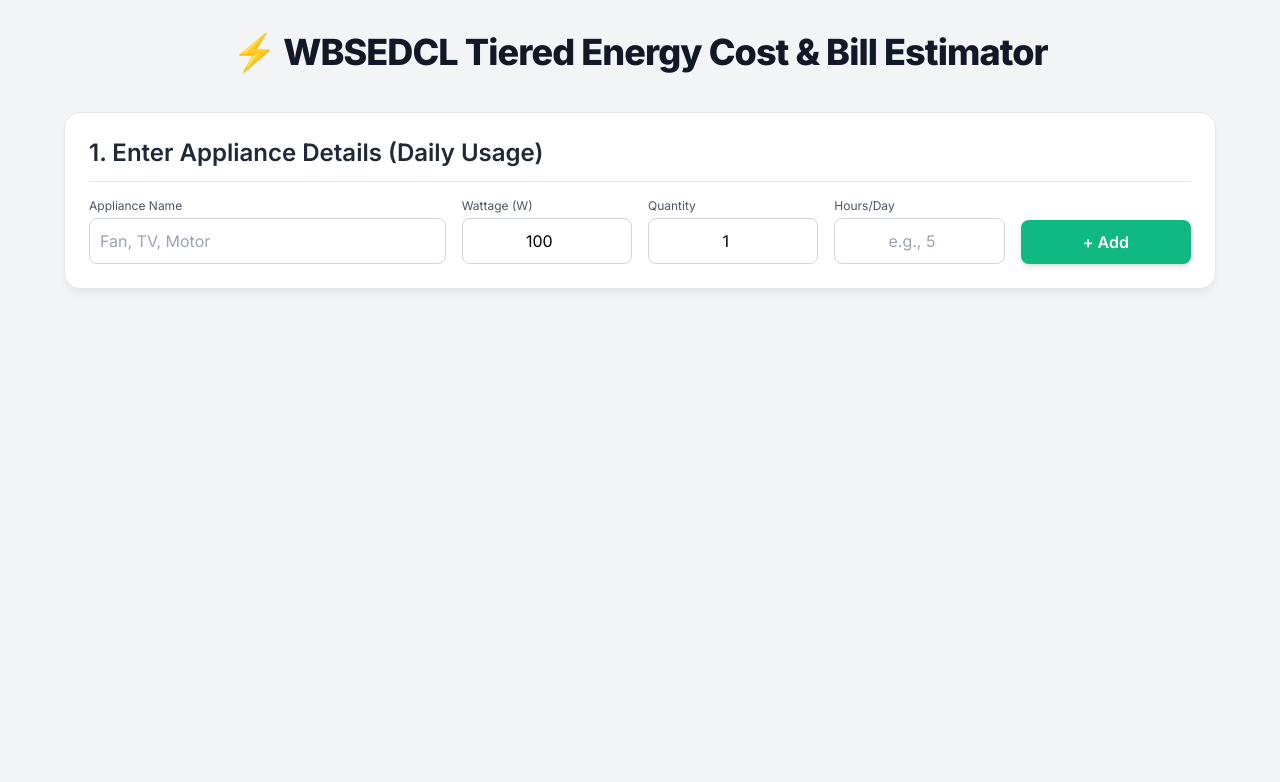
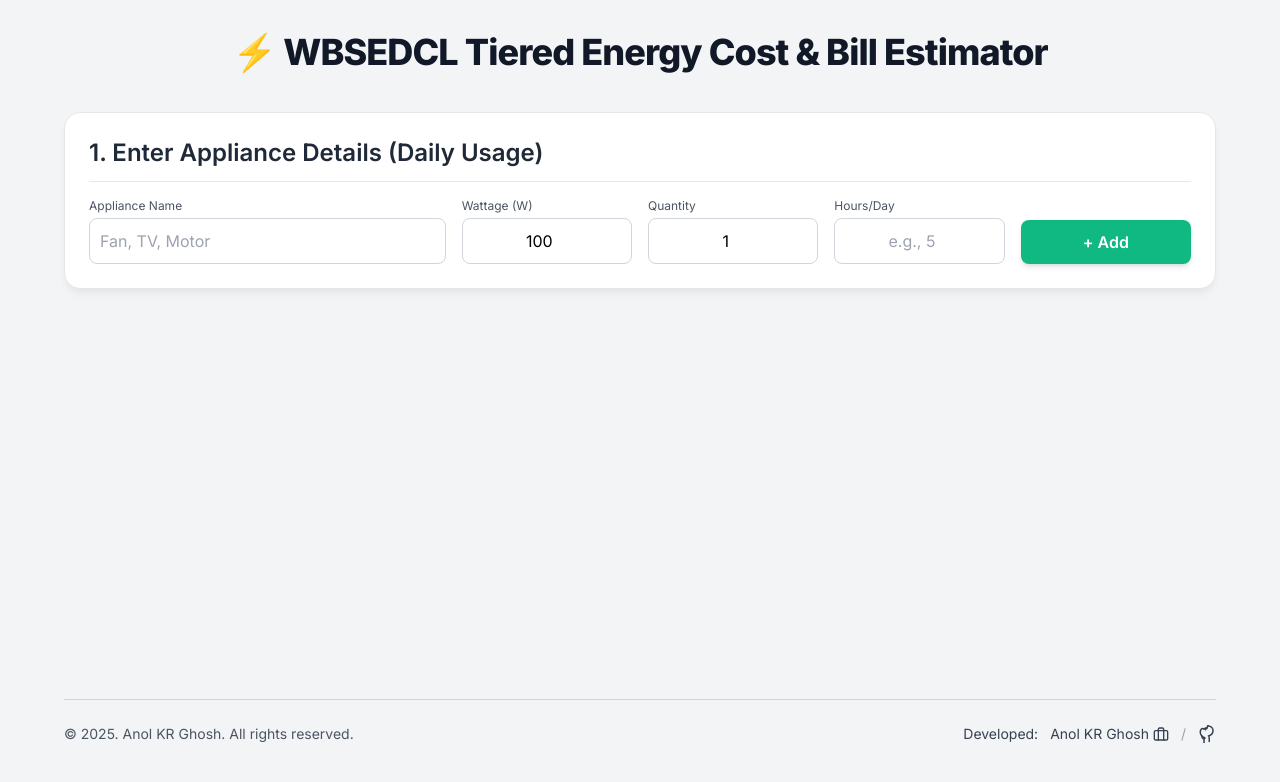
Before and after one commit to anolkrghosh/wbsedcl-cost-estimator, a plain HTML site: page index.html in a window 1280 px wide. Drawn offline with nearby package versions, Linux system fonts and the light colour scheme.

Commit message:
Optimize

```diff
--- a/index.html
+++ b/index.html
@@ -3,11 +3,13 @@
 <head>
     <meta charset="UTF-8">
     <meta name="viewport" content="width=device-width, initial-scale=1.0">
-
-    <title>WBSEDCL Electricity Bill Calculator | Accurate Tiered Tariff Estimation | West Bengal</title>
-    <meta name="description" content="Calculate your WBSEDCL electricity bill accurately using the latest tiered tariff structure. Estimate monthly cost (INR/₹) based on appliance usage and consumer category (Domestic/Commercial).">
-    <meta name="keywords" content="WBSEDCL bill calculator, WBSEDCL tariff, West Bengal electricity cost, electricity bill estimate, tiered tariff calculator, domestic consumption, commercial tariff, INR cost calculation">
-
+    <!-- SEO Optimization for WBSEDCL Search -->
+    <!-- UPDATED: Added developer's name for search optimization -->
+    <title>⚡ WBSEDCL Bill Calculator by Anol KR Ghosh | Electricity Tariff & Cost Estimator</title>
+    <meta name="description" content="Calculate your WBSEDCL electricity bill accurately using the latest tiered tariff structure. Developed by Anol KR Ghosh. Estimate monthly cost (INR/₹) based on appliance usage.">
+    <!-- UPDATED: Added name variations to keywords -->
+    <meta name="keywords" content="WBSEDCL bill calculator, WBSEDCL tariff, Anol KR Ghosh, Anol Ghosh portfolio, electricity bill estimate, tiered tariff calculator, domestic consumption, commercial tariff, INR cost calculation">
+    <!-- End SEO -->
     <script src="https://cdn.tailwindcss.com"></script>
     <link href="https://fonts.googleapis.com/css2?family=Inter:wght@400;600;700;800&display=swap" rel="stylesheet">
     <style>
@@ -61,10 +63,10 @@
         }
     </style>
 </head>
-<body class="p-4 sm:p-8">
+<body class="p-4 sm:p-8 flex flex-col min-h-screen">
 
-    <div id="app" class="max-w-6xl mx-auto">
-        <!-- H1 updated for SEO -->
+    <div id="app" class="max-w-6xl mx-auto flex-grow w-full">
+        <!-- H1 updated for SEO and ⚡ icon -->
         <h1 class="text-4xl font-extrabold text-gray-900 mb-10 text-center tracking-tight">
             ⚡ WBSEDCL Tiered Energy Cost & Bill Estimator
         </h1>
@@ -274,6 +276,41 @@
             </button>
         </div>
     </div>
+
+    <!-- FOOTER SECTION -->
+    <footer class="mt-12 w-full max-w-6xl mx-auto border-t border-gray-300 py-6">
+        <div class="flex flex-col sm:flex-row justify-between items-center text-center sm:text-left text-sm text-gray-600">
+            <!-- Updated Copyright to static 2025 -->
+            <p class="mb-3 sm:mb-0">&copy; 2025. Anol KR Ghosh. All rights reserved.</p>
+
+            <!-- Developer Links -->
+            <div class="flex items-center space-x-3">
+                <span class="text-gray-700">Developed:</span>
+
+                <!-- Portfolio Link (Text + Icon) -->
+                <!-- UPDATED: Added developer's full name as visible text for SEO -->
+                <a href="https://anolkrghosh.vercel.app/" target="_blank" rel="noopener noreferrer" class="text-gray-700 hover:text-blue-600 transition duration-150 flex items-center space-x-1" title="Anol KR Ghosh Portfolio">
+                    <span>Anol KR Ghosh</span>
+                    <!-- SVG for Website Icon (Briefcase) -->
+                    <svg xmlns="http://www.w3.org/2000/svg" width="16" height="16" viewBox="0 0 24 24" fill="none" stroke="currentColor" stroke-width="2" stroke-linecap="round" stroke-linejoin="round" class="lucide lucide-briefcase">
+                        <rect width="20" height="14" x="2" y="7" rx="2" ry="2"/>
+                        <path d="M16 21V5a2 2 0 0 0-2-2h-4a2 2 0 0 0-2 2v16"/>
+                    </svg>
+                </a>
+
+                <span class="text-gray-400">/</span>
+
+                <!-- GitHub Link (Icon only) -->
+                <a href="https://github.com/anolkrghosh" target="_blank" rel="noopener noreferrer" class="text-gray-700 hover:text-gray-900 transition duration-150" title="Anol KR Ghosh GitHub Profile">
+                    <!-- SVG for GitHub Icon -->
+                    <svg xmlns="http://www.w3.org/2000/svg" width="18" height="18" viewBox="0 0 24 24" fill="none" stroke="currentColor" stroke-width="2" stroke-linecap="round" stroke-linejoin="round" class="lucide lucide-github">
+                        <path d="M15 22v-4a4.8 4.8 0 0 0-1-3.5c3-1 6-4 6-7s-2.3-5.5-5.5-6a.46.46 0 0 0-1.7.3.49.49 0 0 0-.2.6l-.3 1.2c-.2.7-.8 1.2-1.5 1.2H12c-.7 0-1.3-.5-1.5-1.2L10 6.4c-.1-.3-.2-.5-.4-.6a.46.46 0 0 0-1.7-.3C5.3 3.5 3 6 3 9.5s3 6 6 7.5a4.8 4.8 0 0 0-1 3.5v4"/>
+                        <path d="M9 18c-3.6 1.4-3.6-2.5-4-3.5"/>
+                    </svg>
+                </a>
+            </div>
+        </div>
+    </footer>
 
     <script>
         // --- DATA AND STATE ---
@@ -647,6 +684,7 @@
                 showAlert("Start date must be earlier than the end date.");
                 return;
             }
+
             if (conType === "0") {
                 showAlert("Please select a Consumer Type to calculate cost.");
                 return;
```
